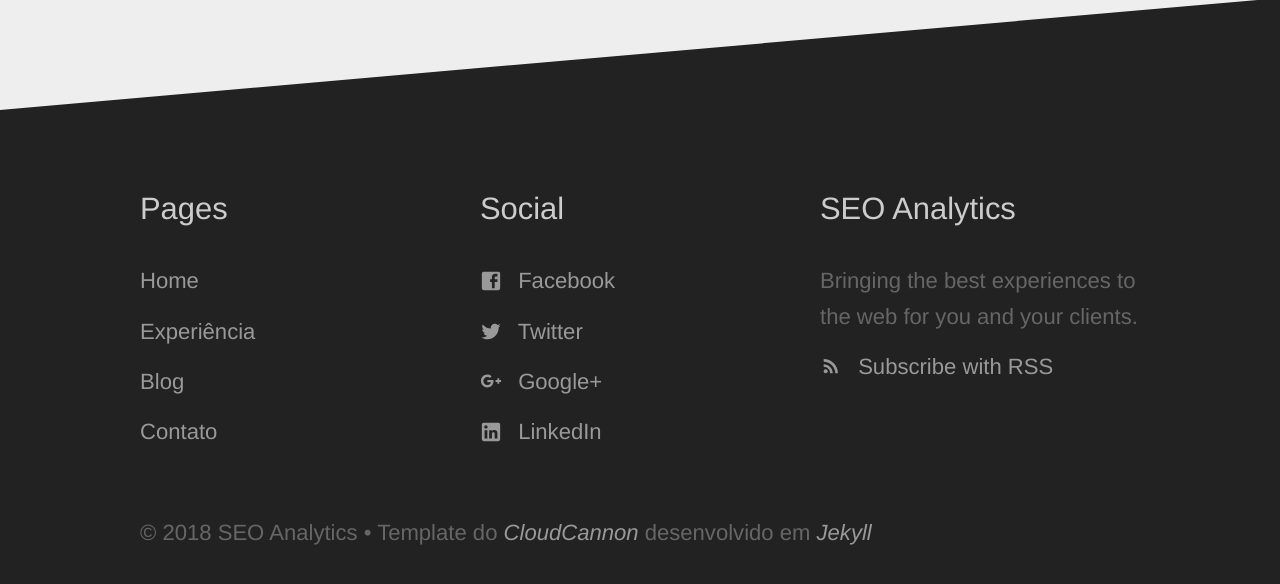
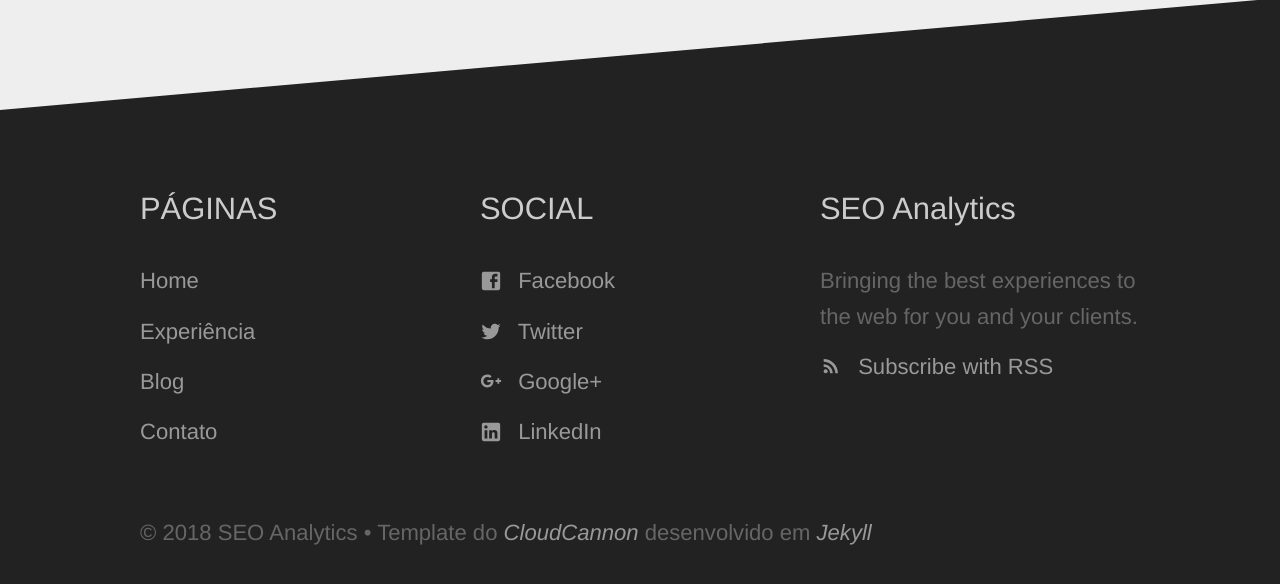
Before and after one commit to seoanalytics/seoanalytics.github.io, a Jekyll site: the page built from index.html, in a window 1280 px wide and 900 px high, scrolled down 1582 px, cut to the strip 238-822 px from the top of the window. Built offline with Jekyll 4.4.1, drawn with Linux system fonts in a browser that asks for light colours.

Commit message:
Updated '_data/footer.yml' via CloudCannon

```diff
--- a/_data/footer.yml
+++ b/_data/footer.yml
@@ -1,4 +1,4 @@
-- title: Pages
+- title: PÁGINAS
   links:
     - name: Home
       link: /
@@ -8,7 +8,7 @@
       link: /blog/
     - name: Contato
       link: /contact/
-- title: Social
+- title: SOCIAL
   links:
     - name: Facebook
       link:
```
